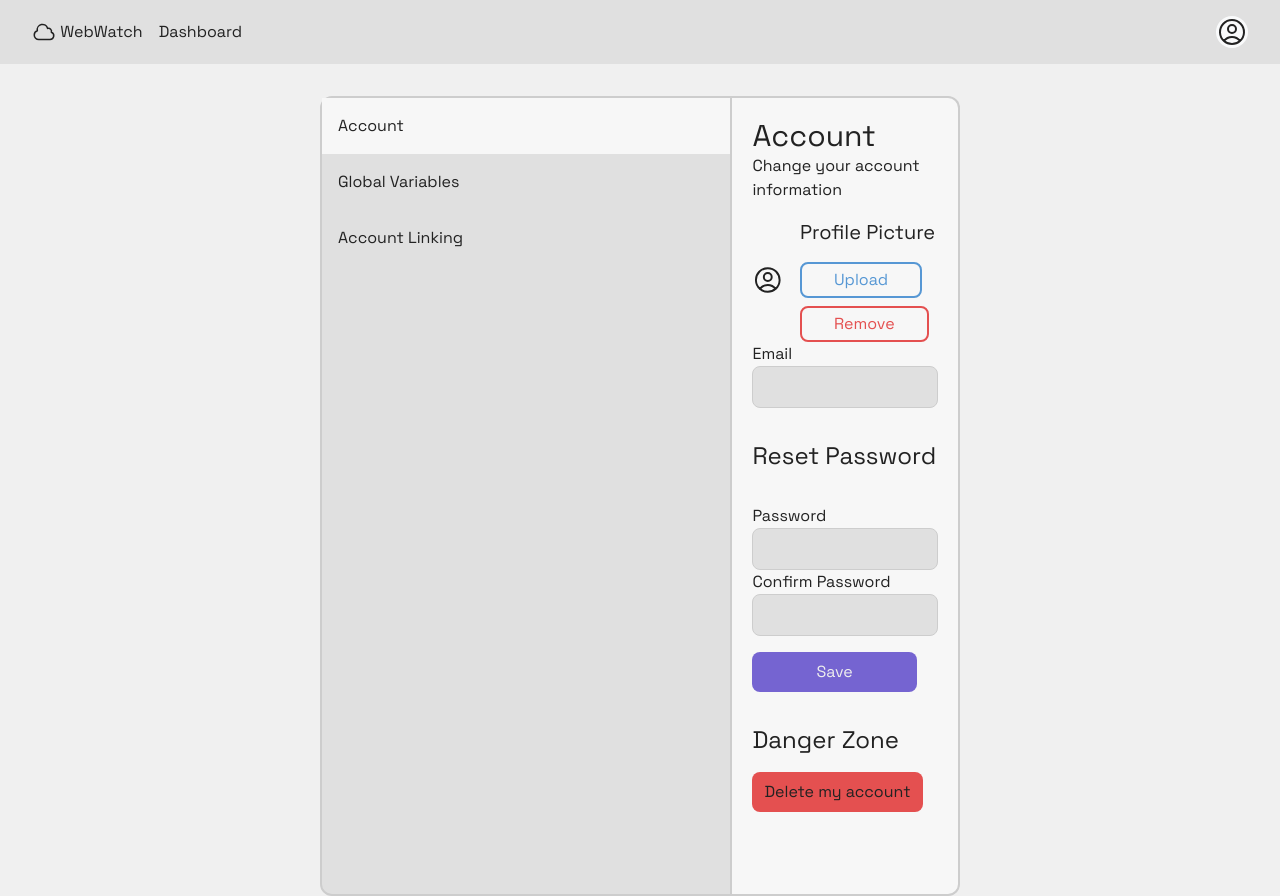
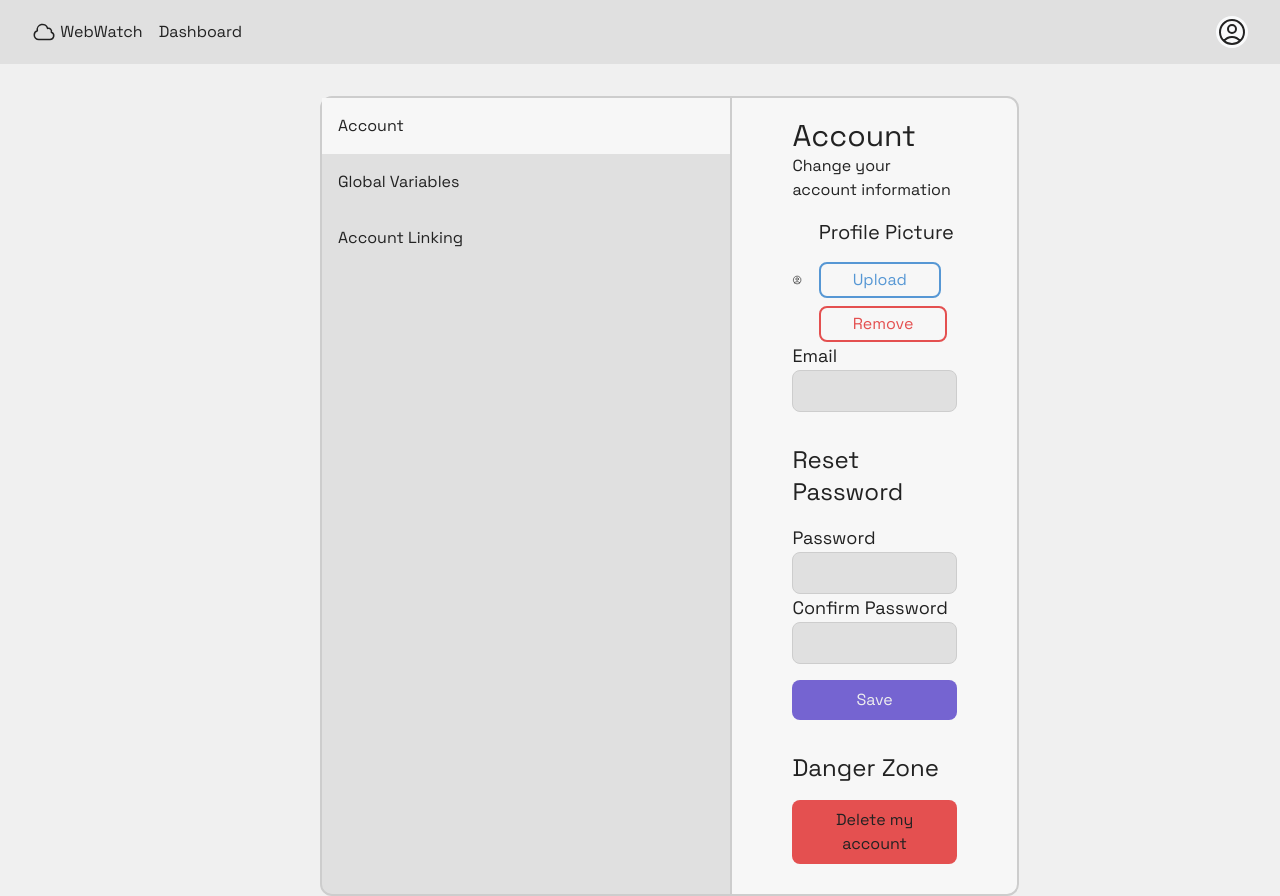
Before and after one commit to Fa24-CSE115A-CaaS/WebWatch, a React (Vite) app in the folder frontend/: page /settings in a window 1280 px wide. Built offline with nearby package versions, Linux system fonts and the light colour scheme.

Commit message:
Page consistency tweaks

```diff
--- a/frontend/src/pages/Settings.tsx
+++ b/frontend/src/pages/Settings.tsx
@@ -54,7 +54,7 @@ const Settings = () => {
 
         {/* Column 2 */}
         <div className="w-full rounded-r-xl border-solid border-border border-y-2 border-r-2 bg-primary">
-          <div className="m-5">
+          <div className="m-5 px-10">
             {activeTab === 'vertical-tab-1' && (
               <>
                 <h1 className="text-3xl">Account</h1>
@@ -76,34 +76,36 @@ const Settings = () => {
                   </svg>
                   <div className="my-auto ml-4">
                     <h2 className="text-xl">Profile Picture</h2>
-                    <button className="mr-4 mt-4 px-8 rounded-lg border-info border-solid border-2 text-info p-1">
+                    <button className="mr-4 mt-4 px-8 rounded-lg border-info border-solid border-2 text-info p-1 text-base">
                       Upload
                     </button>
-                    <button className="mt-2 px-8 rounded-lg border-error border-solid border-2 text-error p-1">Remove</button>
+                    <button className="mt-2 px-8 rounded-lg border-error border-solid border-2 text-error p-1 text-base">
+                      Remove
+                    </button>
                   </div>
                 </div>
                 <form>
-                  <label>Email</label>
+                  <label className="text-lg">Email</label>
                   <input
                     type="email"
                     className="w-full rounded-lg border border-border bg-secondary p-2 outline-none"
                   />
-                  <h2 className="text-2xl my-8">Reset Password</h2>
-                  <label>Password</label>
+                  <h2 className="text-2xl my-8 mb-4 mt-100">Reset Password</h2>
+                  <label className="text-lg">Password</label>
                   <input
                     type="password"
                     className="w-full rounded-lg border border-border bg-secondary p-2 outline-none"
                   />
-                  <label>Confirm Password</label>
+                  <label className="text-lg">Confirm Password</label>
                   <input
                     type="password"
                     className="w-full rounded-lg border border-border bg-secondary p-2 outline-none"
                   />
-                  <button className="mt-4 rounded-lg bg-accent p-2 px-16 text-text-contrast hover:bg-accent-hover">
+                  <button className="mt-4 rounded-lg bg-accent p-2 px-16 text-text-contrast hover:bg-accent-hover ">
                     Save
                   </button>
                 </form>
-                <h2 className="text-2xl my-8 mb-4">Danger Zone</h2>
+                <h2 className="text-2xl my-8 mb-4 mt-100">Danger Zone</h2>
                 <button className="rounded-lg bg-error px-3 py-2">
                   Delete my account
                 </button>
```
